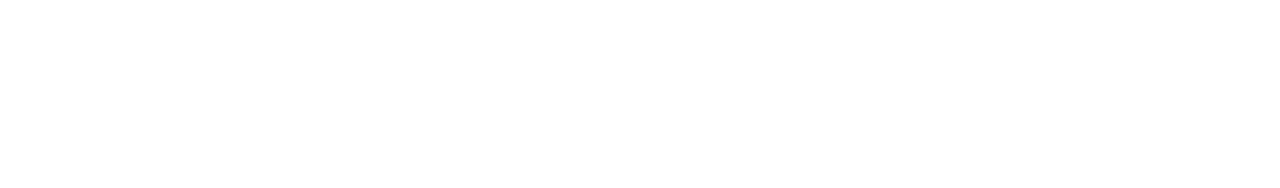
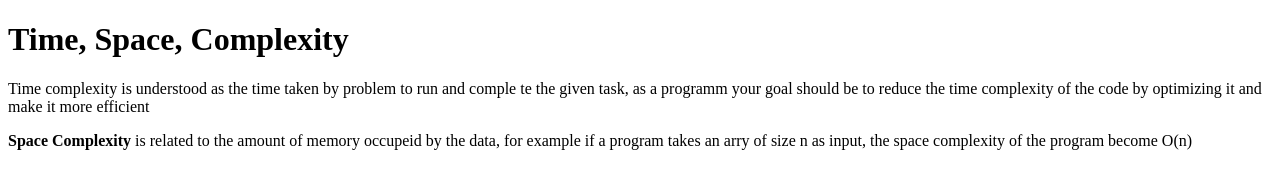
Before and after one commit to acciojob/time-and-space-complexity-vedikamishragithub, a website: page main.html in a window 1280 px wide. Drawn offline with Linux system fonts and the light colour scheme.

Commit message:
created a submission

```diff
--- a/main.html
+++ b/main.html
@@ -7,6 +7,14 @@
 </head>
 
 <body>
+	<h1>Time, Space, Complexity</h1>
+	<p>Time complexity is understood as the time taken by problem to run and comple te the given task,  as a programm your
+		goal should be to reduce the time
+		complexity of the code by optimizing
+		it and make it more efficient</p>
+    <p><b>Space Complexity</b> is related to the amount of
+		memory occupeid by the data,  for example if a program  takes an arry of size n as input,
+		the space complexity of the program become O(n)</p>
 	<!-- the entire body must be written by student -->
     <script type="text/javascript" src="./script.js">
 </script>
```
